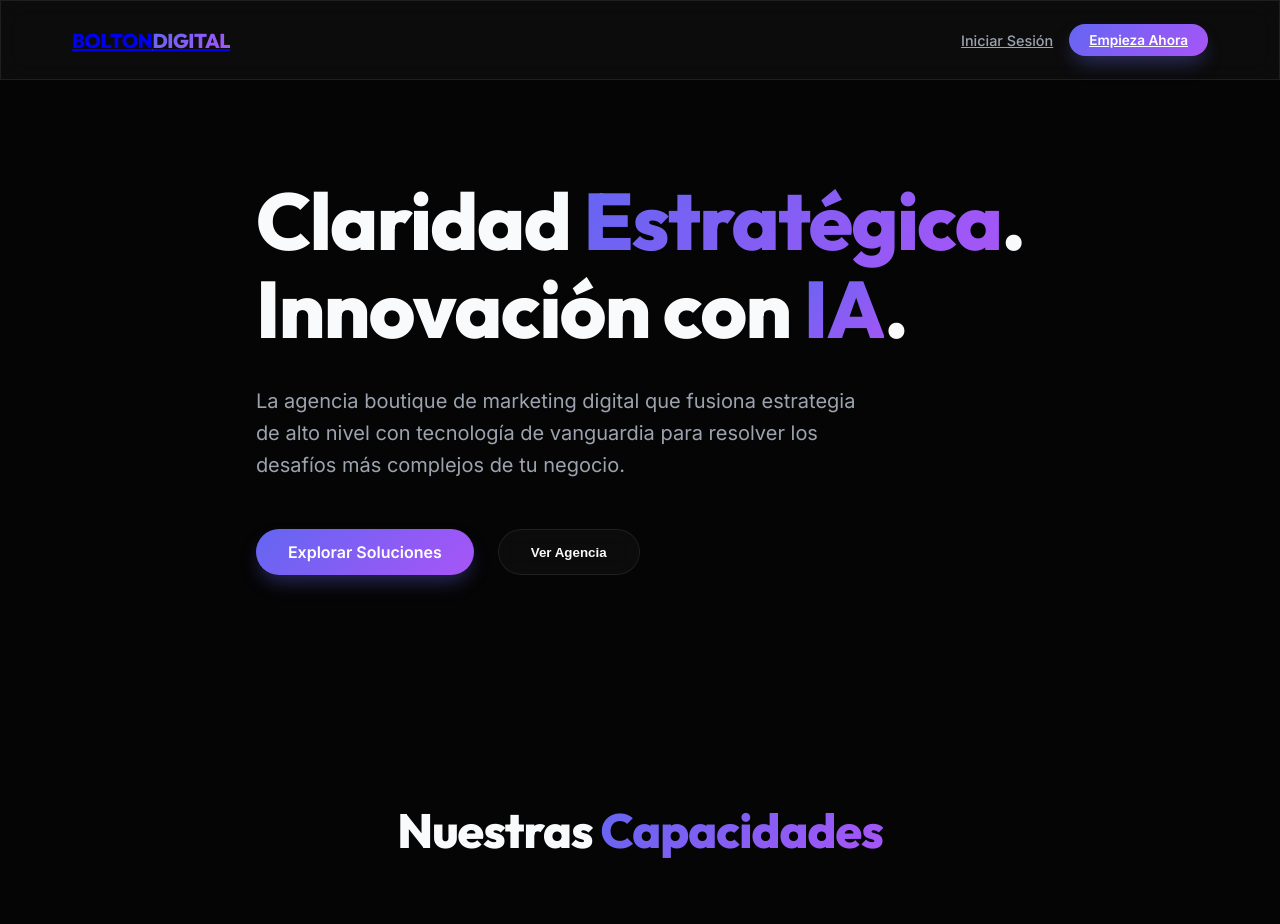
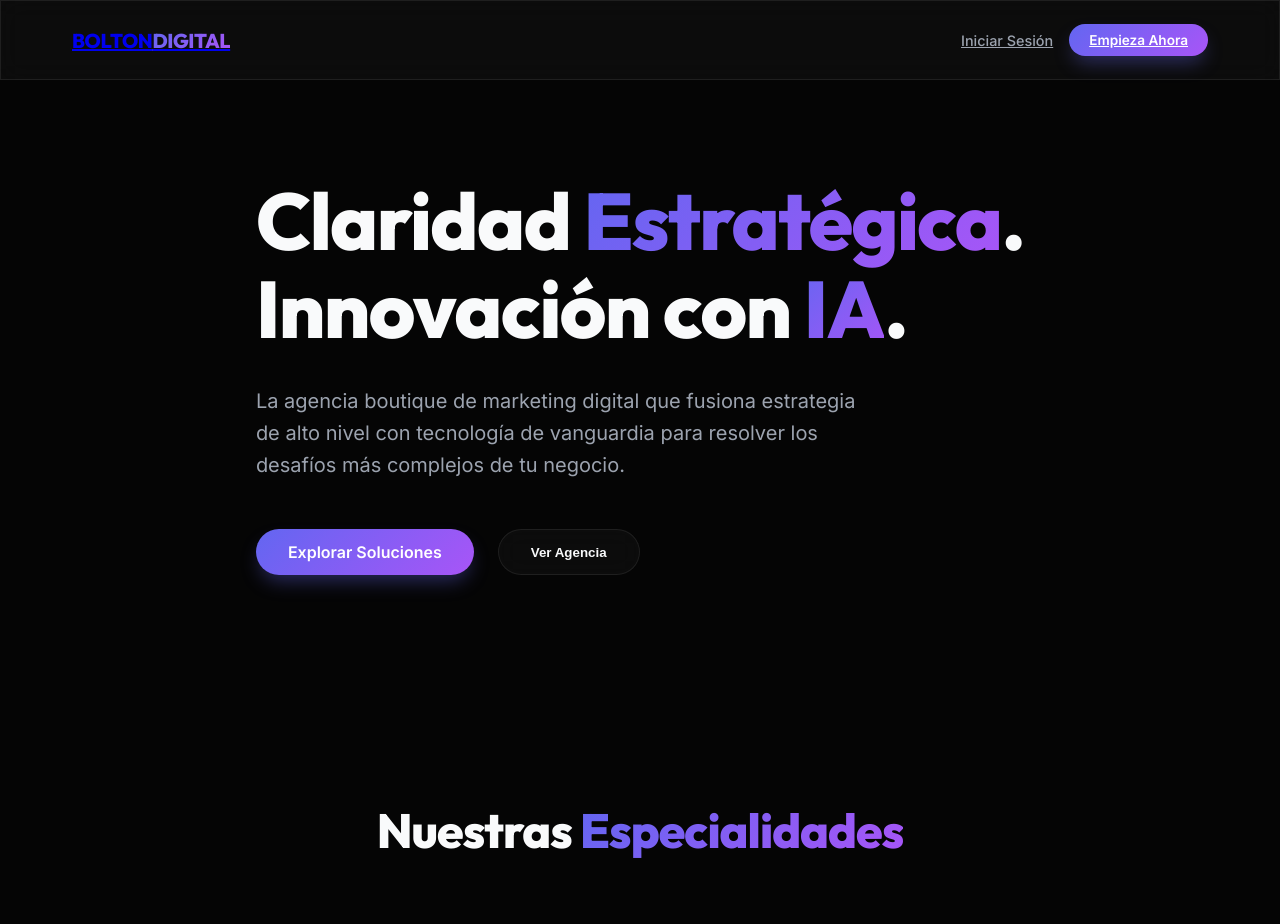
Before and after one commit to factualchile/boltondigital, a Next.js app: page / in a window 1280 px wide. Shown: the top 924 px of the page. Built offline with nearby package versions, Linux system fonts and the light colour scheme; no server answers.

Commit message:
Trigger redeploy to active new subdirectory routes

```diff
--- a/src/app/page.tsx
+++ b/src/app/page.tsx
@@ -10,7 +10,7 @@
       {/* Services Section Placeholder */}
       <section id="servicios" className="container">
         <h2 style={{ fontSize: '3rem', marginBottom: '4rem', textAlign: 'center' }}>
-          Nuestras <span className="text-gradient">Capacidades</span>
+          Nuestras <span className="text-gradient">Especialidades</span>
         </h2>
 
         <div style={{
```
